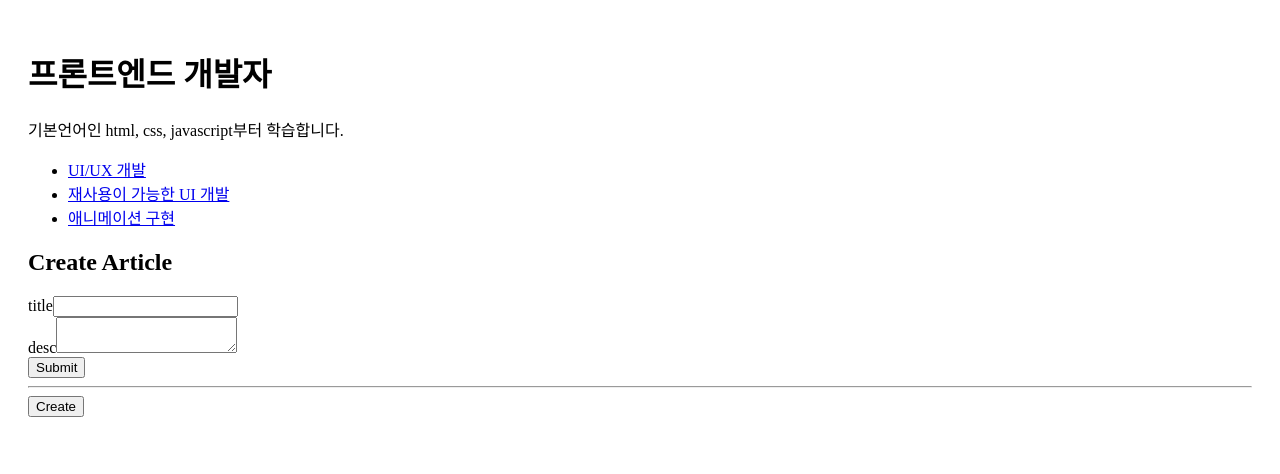
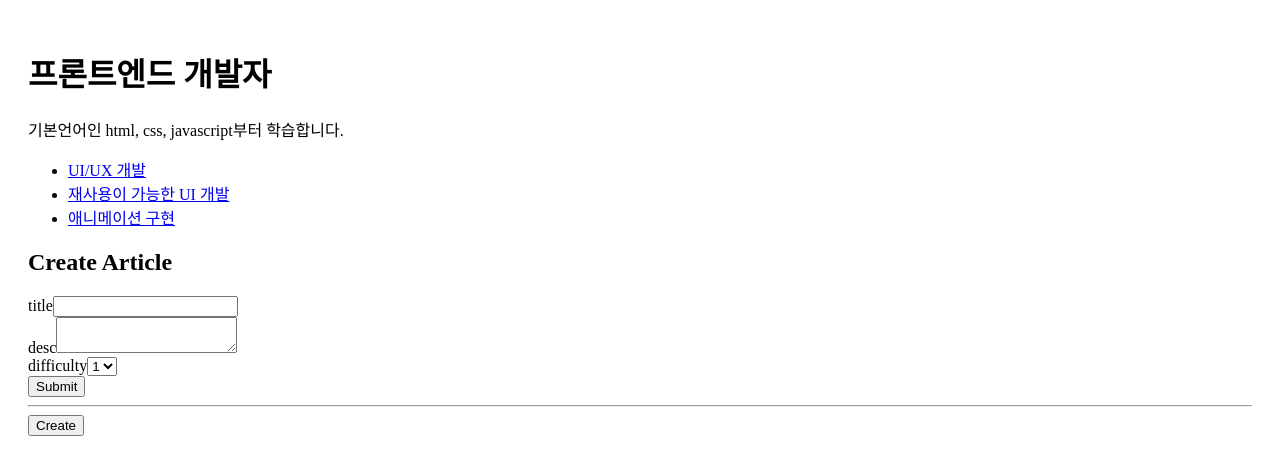
Before and after one commit to chaewon5205/react-basic, a React (Vite) app: page / in a window 1280 px wide. Both pictures are taken after a click on the button "Create". Shown: the top 474 px of the page. Built offline with nearby package versions, Linux system fonts and the light colour scheme.

Commit message:
feat: 난이도 항목 추가, 난이도 설정 추가

```diff
--- a/src/App.jsx
+++ b/src/App.jsx
@@ -17,16 +17,18 @@ function App() {
     desc: "기본언어인 html, css, javascript부터 학습합니다.",
   });
   const [content, setContent] = useState([
-    { id: "1", title: "UI/UX 개발", desc: "사용자 경험을 고려한 직관적이고 반응성 높은 화면 구현" },
+    { id: "1", title: "UI/UX 개발", desc: "사용자 경험을 고려한 직관적이고 반응성 높은 화면 구현", difficulty: 1 },
     {
       id: "2",
       title: "재사용이 가능한 UI 개발",
       desc: "컴포넌트 기반으로 동일한 UI를 효율적으로 재사용 가능",
+      difficulty: 2,
     },
     {
       id: "3",
       title: "애니메이션 구현",
       desc: "상태 변화에 따른 자연스럽고 동적인 화면 효과 구현",
+      difficulty: 3,
     },
   ]);
   // const [maxId, setMaxid] = useState(3);
@@ -36,6 +38,7 @@ function App() {
   let _title = null;
   let _desc = null;
   let _article = null;
+  let _difficulty = null;
 
   const selectedArticle = useMemo(() => content.find(item => item.id === id), [content, id]);
 
@@ -56,11 +59,13 @@ function App() {
     if (selectedArticle) {
       _title = selectedArticle.title;
       _desc = selectedArticle.desc;
+      _difficulty = selectedArticle.difficulty;
     }
     _article = (
       <MyArticle
         title={_title}
         desc={_desc}
+        difficulty={_difficulty}
         onChangeMode={() => {
           setMode("update");
         }}
@@ -73,7 +78,12 @@ function App() {
         onSubmit={(_title, _desc) => {
           const newId = uuidv4();
 
-          let _contents = content.concat({ id: newId, title: _title, desc: _desc });
+          let _contents = content.concat({
+            id: newId,
+            title: _title,
+            desc: _desc,
+            difficulty: _difficulty,
+          });
           setContent(_contents);
           // setMaxid(newId);
           setId(newId);
@@ -88,7 +98,8 @@ function App() {
       <UpdateArticle
         title={selectedArticle.title}
         desc={selectedArticle.desc}
-        onSubmit={(_title, _desc) => {
+        difficulty={selectedArticle.difficulty}
+        onSubmit={(_title, _desc, _difficulty) => {
           setContent(prev =>
             prev.map(p =>
               p.id === id
@@ -96,6 +107,7 @@ function App() {
                     ...p,
                     title: _title,
                     desc: _desc,
+                    difficulty: _difficulty,
                   }
                 : p,
             ),
--- a/src/components/MyArticle.jsx
+++ b/src/components/MyArticle.jsx
@@ -1,10 +1,11 @@
-function MyArticle({ title, desc, onChangeMode, onDelete }) {
+function MyArticle({ title, desc, difficulty, onChangeMode, onDelete }) {
   console.log("MyArticle render");
   return (
     <section>
       <article>
         <h2>{title}</h2>
         <p>{desc}</p>
+        {difficulty && <p>난이도 : {difficulty}</p>}
       </article>
       {onChangeMode && <button onClick={onChangeMode}>수정</button>}
       {onDelete && <button onClick={onDelete}>삭제</button>}
--- a/src/components/UpdateArticle.jsx
+++ b/src/components/UpdateArticle.jsx
@@ -1,10 +1,11 @@
 import { useState } from "react";
 
-function UpdateArticle({ title, desc, onSubmit }) {
+function UpdateArticle({ title, desc, difficulty, onSubmit }) {
   console.log("UpdateArticle render");
   const [content, setContent] = useState({
     title: title,
     desc: desc,
+    difficulty: difficulty,
   });
   // const [newTitle, setNewTitle] = useState(title);
   // const [newDesc, setNewDesc] = useState(desc);
@@ -33,23 +34,29 @@ function UpdateArticle({ title, desc, onSubmit }) {
         action=""
         onSubmit={e => {
           e.preventDefault();
-          onSubmit(content.title, content.desc);
+          onSubmit(content.title, content.desc, content.difficulty);
         }}
       >
         <div>
           <label htmlFor="title">title</label>
-          <input
-            type="text"
-            name="title"
-            id="title"
-            value={content.title}
-            onChange={handleChange}
-          />
+          <input type="text" name="title" id="title" value={content.title} onChange={handleChange} />
         </div>
         <div>
           <label htmlFor="desc">desc</label>
           <textarea name="desc" id="desc" value={content.desc} onChange={handleChange}></textarea>
         </div>
+        <div>
+          <label htmlFor="difficulty">difficulty</label>
+
+          <select name="difficulty" id="difficulty" value={content.difficulty} onChange={handleChange}>
+            <option value="1">1</option>
+            <option value="2">2</option>
+            <option value="3">3</option>
+            <option value="4">4</option>
+            <option value="5">5</option>
+          </select>
+        </div>
+
         <button>Submit</button>
       </form>
     </>
--- a/src/components/createArticle.jsx
+++ b/src/components/createArticle.jsx
@@ -7,7 +7,7 @@ function CreateArticle({ onSubmit }) {
         action=""
         onSubmit={e => {
           e.preventDefault();
-          onSubmit(e.target.title.value, e.target.desc.value);
+          onSubmit(e.target.title.value, e.target.desc.value, e.target.difficulty.value);
         }}
       >
         <div>
@@ -18,6 +18,17 @@ function CreateArticle({ onSubmit }) {
           <label htmlFor="desc">desc</label>
           <textarea name="desc" id="desc"></textarea>
         </div>
+        <div>
+          <label htmlFor="difficulty">difficulty</label>
+
+          <select name="difficulty" id="difficulty">
+            <option value="1">1</option>
+            <option value="2">2</option>
+            <option value="3">3</option>
+            <option value="4">4</option>
+            <option value="5">5</option>
+          </select>
+        </div>
         <button>Submit</button>
       </form>
     </>
```
